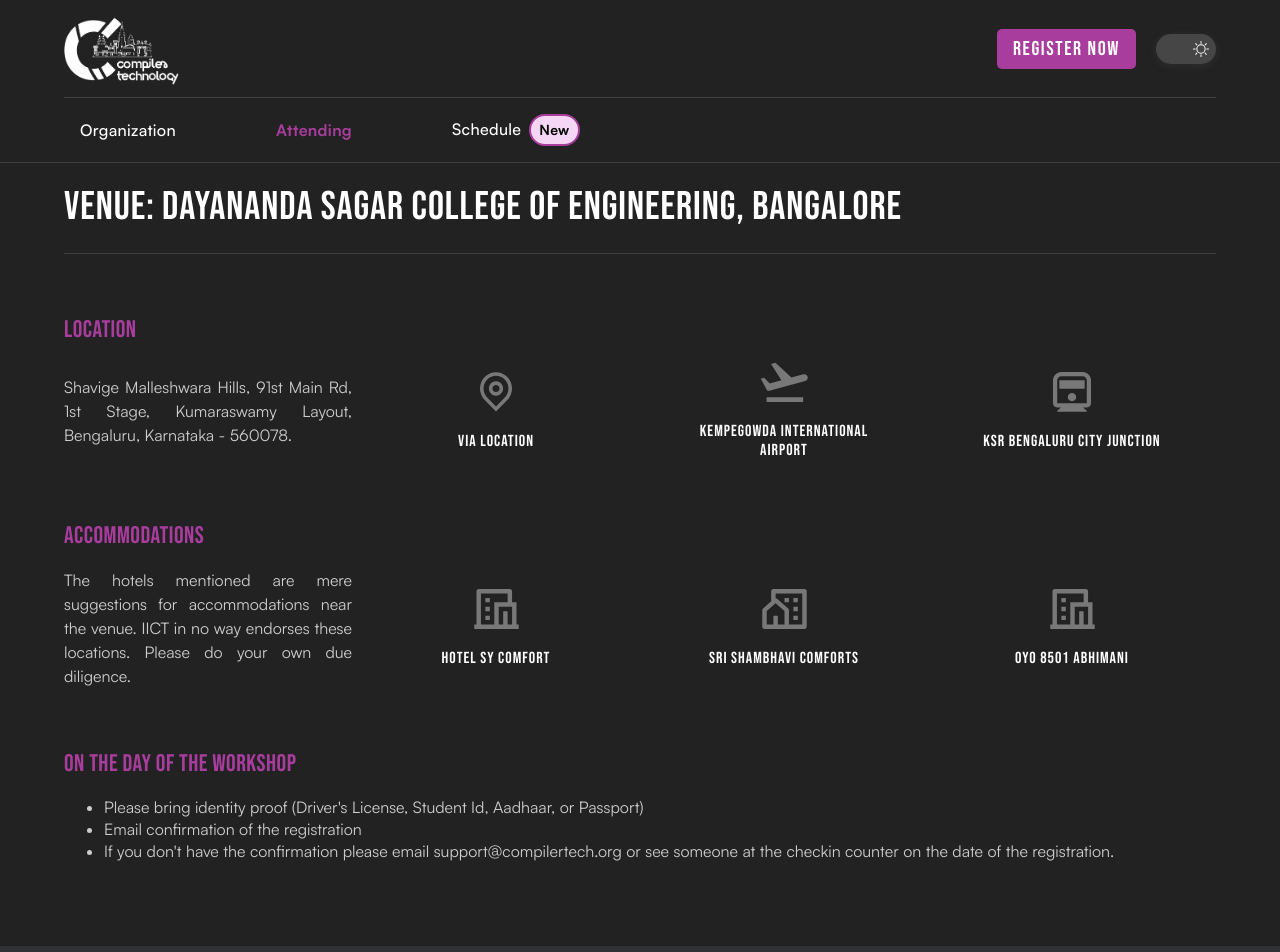
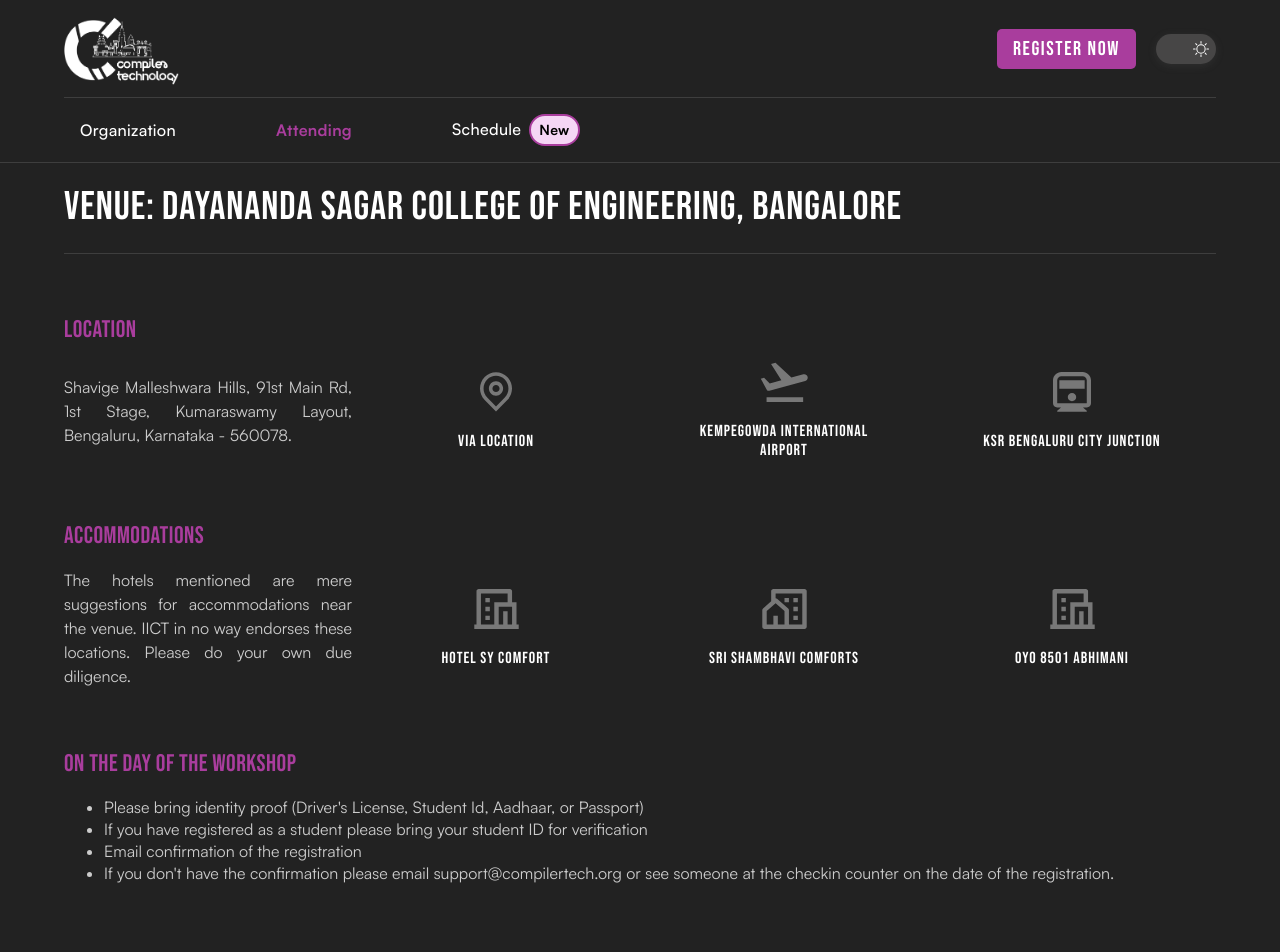
Before and after one commit to compilertech/compilertech-fe, a React (Vite) app: page /attending in a window 1280 px wide. Shown: the top 952 px of the page. Built offline with nearby package versions, Linux system fonts and the light colour scheme.

Commit message:
Added attending page data

```diff
--- a/src/components/AttendingPage/Data.ts
+++ b/src/components/AttendingPage/Data.ts
@@ -22,6 +22,7 @@ export const attendingText = {
     title: "ON THE DAY OF THE WORKSHOP",
     description: [
       "Please bring identity proof (Driver's License, Student Id, Aadhaar, or Passport)",
+      "If you have registered as a student please bring your student ID for verification",
       "Email confirmation of the registration",
       "If you don't have the confirmation please email support@compilertech.org or see someone at the checkin counter on the date of the registration.",
     ],
```
